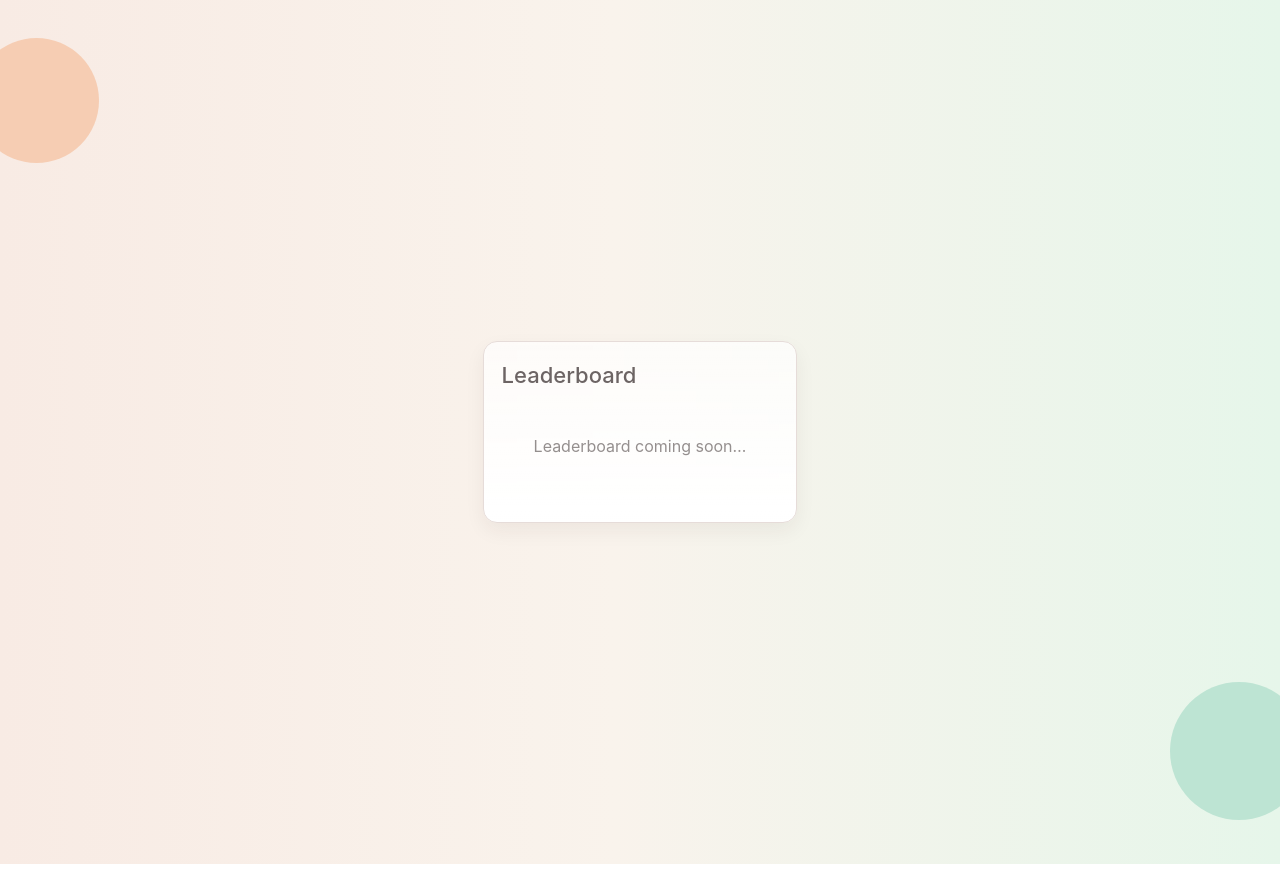
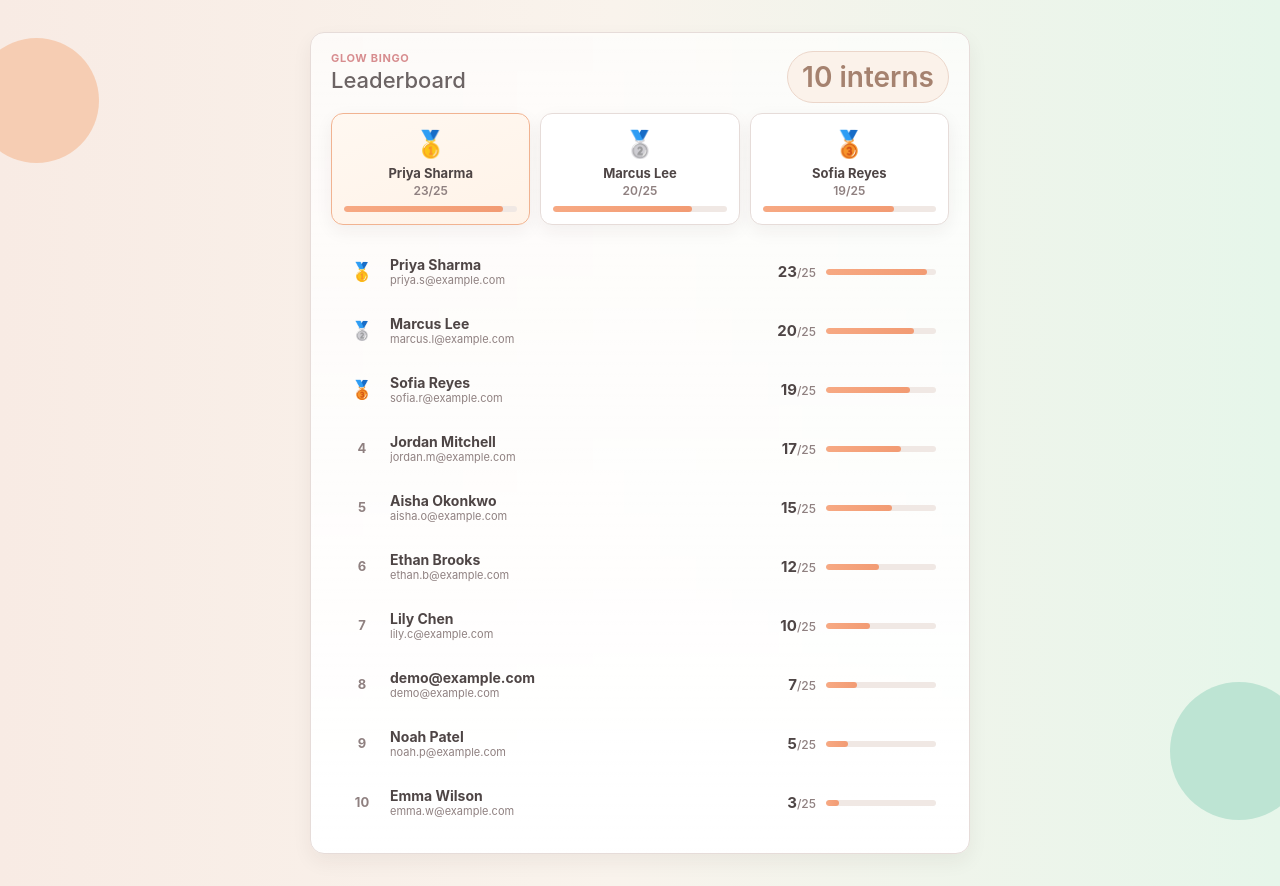
Before and after one commit to laliza03/bingo-interns, a Next.js app in the folder frontend/: page /leaderboard in a window 1280 px wide. Before the commit the page ends 864 px from the top, so only its background shows below. Built offline with nearby package versions, Linux system fonts and the light colour scheme; no server answers; sample sign-in values are in the browser's storage.

Commit message:
feat: implement Leaderboard component and update layout structure

```diff
--- a/frontend/app/(main)/layout.tsx
+++ b/frontend/app/(main)/layout.tsx
@@ -10,26 +10,22 @@ interface MainLayoutProps {
 }
 
 export default function MainLayout({ children }: MainLayoutProps) {
-  const { user, loading } = useAuth(); // Assuming useAuth provides user and loading state
+  const { user, loading } = useAuth();
   const router = useRouter();
 
   useEffect(() => {
     if (!loading && !user) {
-      router.replace("/login"); // Redirect to login if not authenticated
+      router.replace("/login");
     }
   }, [loading, user, router]);
 
   if (loading) {
-    return <div>Loading...</div>; // Show a loading state while checking auth
+    return <div>Loading...</div>;
   }
 
   if (!user) {
-    return null; // Prevent rendering if user is not authenticated
+    return null;
   }
 
-  return (
-    <div className="main-layout">
-      {children}
-    </div>
-  );
+  return <>{children}</>;
 }
--- a/frontend/app/(main)/leaderboard/page.tsx
+++ b/frontend/app/(main)/leaderboard/page.tsx
@@ -1,15 +1,5 @@
+import Leaderboard from "@/components/board/Leaderboard";
+
 export default function LeaderboardPage() {
-  return (
-    <main className="app-shell">
-      <section className="board-card">
-        <div className="board-header">
-          <h2>Leaderboard</h2>
-        </div>
-        {/* TODO: replace with <LeaderboardTable /> component */}
-        <p style={{ textAlign: "center", padding: "2rem", opacity: 0.6 }}>
-          Leaderboard coming soon…
-        </p>
-      </section>
-    </main>
-  );
+  return <Leaderboard />;
 }
--- a/frontend/app/globals.css
+++ b/frontend/app/globals.css
@@ -327,3 +327,198 @@ input:focus {
     font-size: 20px;
   }
 }
+
+/* ─── Leaderboard ─────────────────────────────────────── */
+.leaderboard-card {
+  width: min(100%, 660px);
+  padding: 18px 20px 24px;
+}
+
+/* Podium */
+.podium {
+  display: grid;
+  grid-template-columns: repeat(3, 1fr);
+  gap: 10px;
+  margin-bottom: 20px;
+}
+
+.podium-card {
+  background: #fff;
+  border: 1px solid var(--border);
+  border-radius: 12px;
+  padding: 14px 12px 12px;
+  text-align: center;
+  box-shadow: var(--cell-shadow);
+  transition: transform 0.14s ease, box-shadow 0.14s ease;
+}
+
+.podium-card:hover {
+  transform: translateY(-3px);
+  box-shadow: 0 12px 28px rgba(46, 40, 40, 0.08);
+}
+
+.podium-1 {
+  background: linear-gradient(160deg, #fff8f1, #fff3e8);
+  border-color: #f1b391;
+}
+
+.podium-medal {
+  font-size: 26px;
+  display: block;
+  margin-bottom: 6px;
+}
+
+.podium-name {
+  margin: 0 0 2px;
+  font-size: 13px;
+  font-weight: 700;
+  color: var(--ink);
+  display: flex;
+  align-items: center;
+  justify-content: center;
+  gap: 6px;
+  flex-wrap: wrap;
+}
+
+.podium-score {
+  margin: 2px 0 8px;
+  font-size: 12px;
+  color: var(--muted);
+  font-weight: 600;
+}
+
+/* Full list */
+.lb-list {
+  display: flex;
+  flex-direction: column;
+  gap: 6px;
+}
+
+.lb-row {
+  display: grid;
+  grid-template-columns: 36px 1fr 56px 110px;
+  align-items: center;
+  gap: 10px;
+  padding: 10px 12px;
+  border-radius: 10px;
+  border: 1px solid transparent;
+  transition: background 0.12s ease, border-color 0.12s ease;
+}
+
+.lb-row:hover {
+  background: var(--pill);
+  border-color: var(--border);
+}
+
+.lb-row.is-me {
+  background: linear-gradient(90deg, rgba(247, 169, 131, 0.08), rgba(242, 155, 115, 0.06));
+  border-color: #f1c4ab;
+}
+
+.lb-row.lb-row-top .lb-rank {
+  font-size: 18px;
+}
+
+.lb-rank {
+  font-size: 13px;
+  font-weight: 700;
+  color: var(--muted);
+  text-align: center;
+  line-height: 1;
+}
+
+.rank-gold {
+  color: #d4a017;
+}
+
+.rank-silver {
+  color: #8a8a8a;
+}
+
+.rank-bronze {
+  color: #a0601a;
+}
+
+.lb-identity {
+  display: flex;
+  flex-direction: column;
+  min-width: 0;
+}
+
+.lb-name {
+  font-size: 14px;
+  font-weight: 700;
+  color: var(--ink);
+  display: flex;
+  align-items: center;
+  gap: 6px;
+}
+
+.lb-email {
+  font-size: 11px;
+  color: var(--muted);
+  white-space: nowrap;
+  overflow: hidden;
+  text-overflow: ellipsis;
+}
+
+.lb-score {
+  font-size: 15px;
+  font-weight: 700;
+  color: var(--ink);
+  text-align: right;
+  white-space: nowrap;
+}
+
+.lb-total {
+  font-size: 12px;
+  font-weight: 500;
+  color: var(--muted);
+}
+
+.you-badge {
+  display: inline-block;
+  background: linear-gradient(90deg, var(--accent), var(--accent-strong));
+  color: #fff;
+  font-size: 10px;
+  font-weight: 700;
+  letter-spacing: 0.03em;
+  border-radius: 999px;
+  padding: 1px 7px;
+  vertical-align: middle;
+}
+
+/* Progress bar */
+.lb-bar-track {
+  width: 100%;
+  height: 6px;
+  background: #f0e8e4;
+  border-radius: 999px;
+  overflow: hidden;
+}
+
+.lb-bar-inline {
+  /* column sizing handled by grid */
+}
+
+.lb-bar-fill {
+  height: 100%;
+  background: linear-gradient(90deg, var(--accent), var(--accent-strong));
+  border-radius: 999px;
+  transition: width 0.4s ease;
+}
+
+@media (max-width: 600px) {
+  .podium {
+    grid-template-columns: repeat(3, 1fr);
+    gap: 8px;
+  }
+
+  .lb-row {
+    grid-template-columns: 30px 1fr 46px;
+  }
+
+  .lb-bar-inline {
+    display: none;
+  }
+}
--- a/frontend/app/page.tsx
+++ b/frontend/app/page.tsx
@@ -1,7 +1,7 @@
 "use client";
 
 import { useRouter } from "next/dist/client/components/navigation";
-import { useEffect, useMemo, useState } from "react";
+import { useEffect } from "react";
 import { useAuth } from "../lib/hooks";
 
 export default function HomePage() {
--- /dev/null
+++ b/frontend/components/board/Leaderboard.tsx
@@ -0,0 +1,177 @@
+"use client";
+
+import { useAuth } from "@/lib/hooks";
+
+interface LeaderboardEntry {
+  id: string;
+  name: string;
+  email: string;
+  completed: number;
+  total: number;
+}
+
+const DUMMY_DATA: LeaderboardEntry[] = [
+  {
+    id: "1",
+    name: "Priya Sharma",
+    email: "priya.s@example.com",
+    completed: 23,
+    total: 25,
+  },
+  {
+    id: "2",
+    name: "Marcus Lee",
+    email: "marcus.l@example.com",
+    completed: 20,
+    total: 25,
+  },
+  {
+    id: "3",
+    name: "Sofia Reyes",
+    email: "sofia.r@example.com",
+    completed: 19,
+    total: 25,
+  },
+  {
+    id: "4",
+    name: "Jordan Mitchell",
+    email: "jordan.m@example.com",
+    completed: 17,
+    total: 25,
+  },
+  {
+    id: "5",
+    name: "Aisha Okonkwo",
+    email: "aisha.o@example.com",
+    completed: 15,
+    total: 25,
+  },
+  {
+    id: "6",
+    name: "Ethan Brooks",
+    email: "ethan.b@example.com",
+    completed: 12,
+    total: 25,
+  },
+  {
+    id: "7",
+    name: "Lily Chen",
+    email: "lily.c@example.com",
+    completed: 10,
+    total: 25,
+  },
+  {
+    id: "8",
+    name: "demo@example.com",
+    email: "demo@example.com",
+    completed: 7,
+    total: 25,
+  },
+  {
+    id: "9",
+    name: "Noah Patel",
+    email: "noah.p@example.com",
+    completed: 5,
+    total: 25,
+  },
+  {
+    id: "10",
+    name: "Emma Wilson",
+    email: "emma.w@example.com",
+    completed: 3,
+    total: 25,
+  },
+];
+
+const MEDAL: Record<number, string> = { 1: "🥇", 2: "🥈", 3: "🥉" };
+const RANK_CLASS: Record<number, string> = {
+  1: "rank-gold",
+  2: "rank-silver",
+  3: "rank-bronze",
+};
+
+export default function Leaderboard() {
+  const { user } = useAuth();
+
+  const sorted = [...DUMMY_DATA].sort((a, b) => b.completed - a.completed);
+
+  return (
+    <section className="board-card leaderboard-card">
+      {/* Header */}
+      <div className="board-header">
+        <div>
+          <p className="eyebrow">GLOW BINGO</p>
+          <h2>Leaderboard</h2>
+        </div>
+        <div className="progress-pill">{sorted.length} interns</div>
+      </div>
+
+      {/* Top 3 Podium */}
+      <div className="podium">
+        {sorted.slice(0, 3).map((entry, i) => {
+          const rank = i + 1;
+          const pct = Math.round((entry.completed / entry.total) * 100);
+          const isMe = entry.email === user?.email;
+          return (
+            <div
+              key={entry.id}
+              className={`podium-card podium-${rank}${isMe ? " is-me" : ""}`}
+            >
+              <span className="podium-medal">{MEDAL[rank]}</span>
+              <p className="podium-name">
+                {entry.name}
+                {isMe && <span className="you-badge">you</span>}
+              </p>
+              <p className="podium-score">
+                {entry.completed}/{entry.total}
+              </p>
+              <div className="lb-bar-track">
+                <div className="lb-bar-fill" style={{ width: `${pct}%` }} />
+              </div>
+            </div>
+          );
+        })}
+      </div>
+
+      {/* Full Ranking List */}
+      <div className="lb-list">
+        {sorted.map((entry, i) => {
+          const rank = i + 1;
+          const pct = Math.round((entry.completed / entry.total) * 100);
+          const isMe = entry.email === user?.email;
+          return (
+            <div
+              key={entry.id}
+              className={`lb-row${isMe ? " is-me" : ""}${rank <= 3 ? " lb-row-top" : ""}`}
+            >
+              {/* Rank badge */}
+              <span className={`lb-rank ${RANK_CLASS[rank] ?? ""}`}>
+                {rank <= 3 ? MEDAL[rank] : rank}
+              </span>
+
+              {/* Name + email */}
+              <div className="lb-identity">
+                <span className="lb-name">
+                  {entry.name}
+                  {isMe && <span className="you-badge">you</span>}
+                </span>
+                <span className="lb-email">{entry.email}</span>
+              </div>
+
+              {/* Score */}
+              <span className="lb-score">
+                {entry.completed}
+                <span className="lb-total">/{entry.total}</span>
+              </span>
+
+              {/* Progress bar */}
+              <div className="lb-bar-track lb-bar-inline">
+                <div className="lb-bar-fill" style={{ width: `${pct}%` }} />
+              </div>
+            </div>
+          );
+        })}
+      </div>
+    </section>
+  );
+}
```
